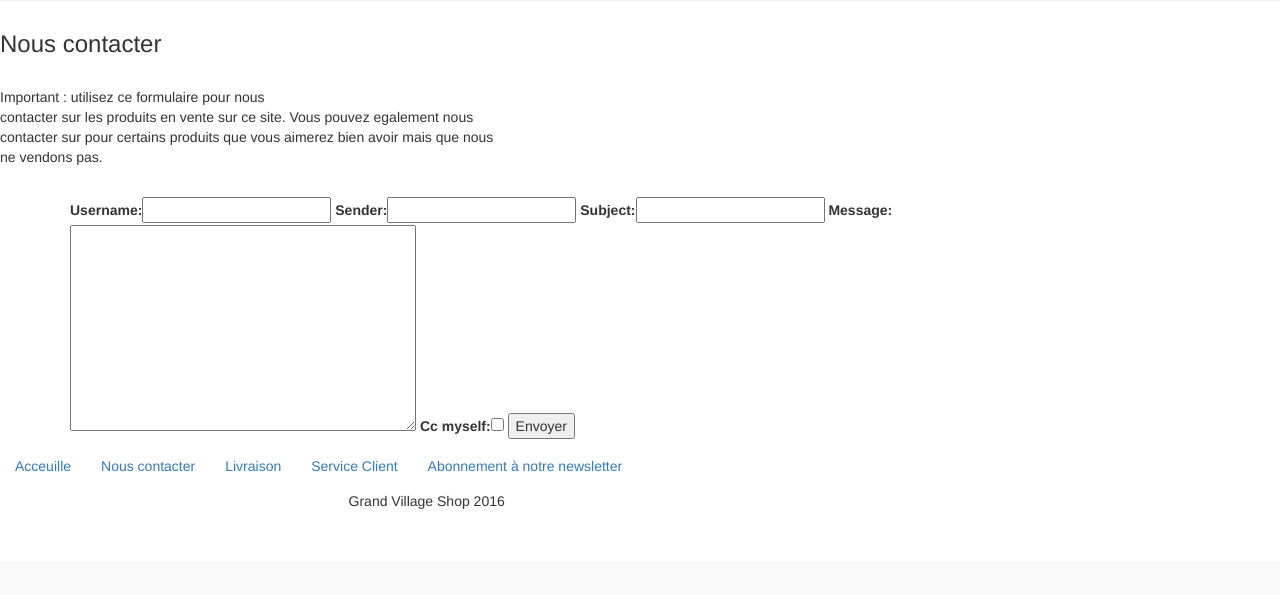
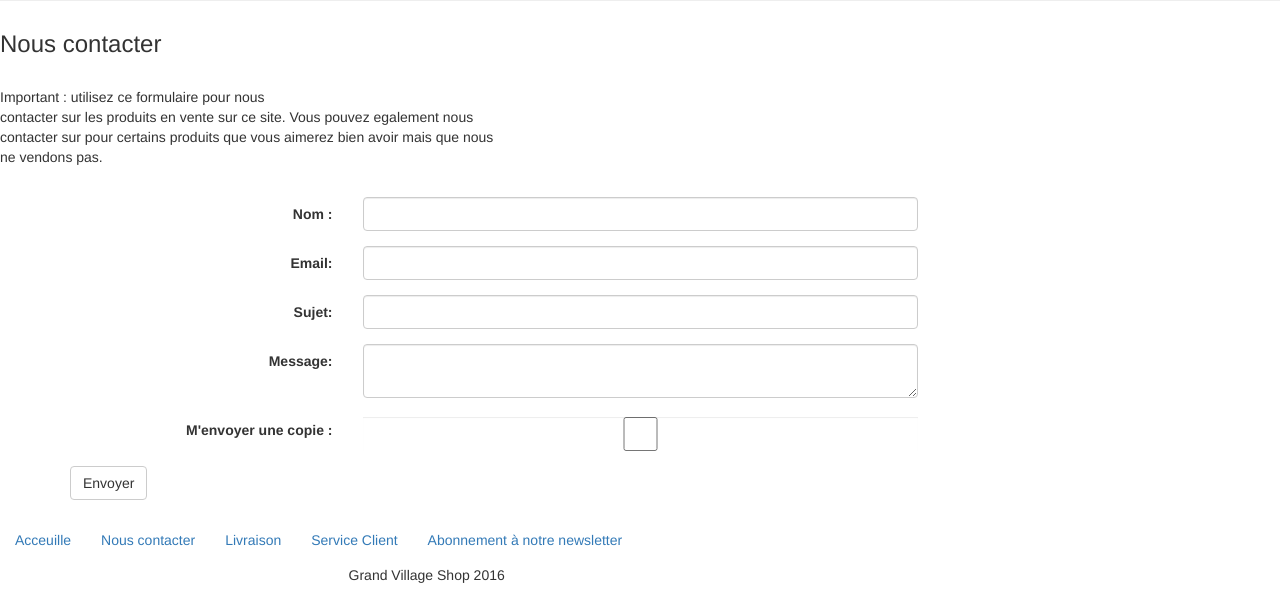
Before and after one commit to cyrildzumts/demosite, a Django app: page /contact/ in a window 1280 px wide. Shown: the part 239-834 px from the top of the page. Before the commit the page ends 748 px from the top, so only its background shows below. Run offline with Django 3.2, Linux system fonts and the light colour scheme; data comes from the database, SQL or seed files in the repository; parts of the project's set-up code (start-up, migrations or seed data) failed here and were passed over; some libraries are stand-ins or nearby versions.

Commit message:
Edit contact form  and  other html to improve the UI

```diff
--- a/catalog/templatetags/catalog_tags.py
+++ b/catalog/templatetags/catalog_tags.py
@@ -6,6 +6,10 @@ register = template.Library()
 
 @register.inclusion_tag("tags/category_list.html")
 def category_list(request_path):
+    """
+    This method returns a list of all the
+    active categories.
+    """
     active_categories = Category.objects.filter(is_active=True)
     return {
             'active_categories': active_categories,
--- a/catalog/templatetags/category_tags.py
+++ b/catalog/templatetags/category_tags.py
@@ -7,11 +7,21 @@ register = template.Library()
 
 @register.simple_tag
 def subcategory(category=None):
+    """
+    By default this method returns the direct
+    root children categories.
+    if category is not None then this method
+    return the subcategory of category
+    """
     return Category.objects.filter(parent=category)
 
 
 @register.simple_tag
 def products_from_cat(category):
+    """
+    This method returns all the product from a
+    given category.
+    """
     return Product.objects.filter(parent=category).order_by('-created_at')
 
 
--- a/catalog/views.py
+++ b/catalog/views.py
@@ -74,7 +74,7 @@ def show_category(request, category_slug):
         # deliver first page
         products = paginator.page(1)
     except EmptyPage:
-        # if page is ou of range (eg. 9999),
+        # if page is out of range (eg. 9999),
         # deliver the last page of results
         products = paginator.page(paginator.num_pages)
     meta_keywords = c.meta_keywords
--- a/contact/templates/contact/contact.html
+++ b/contact/templates/contact/contact.html
@@ -8,9 +8,47 @@ contacter sur pour certains produits que vous aimerez bien avoir mais que nous <
 ne vendons pas.
 </p><br>
 <div class="container">
-    <form class="" action="." method="post">{% csrf_token %}
-        {{ form }}
-        <input type="submit" name="submit" value="Envoyer" />
+    <form class="form-horizontal" action="." method="post">{% csrf_token %}
+        <div class="form-group">
+            <label class="control-label col-sm-3" for="{{form.id_for_label}}">Nom :</label>
+            <div class="col-sm-6">
+                <input type="text" class="form-control" id="{{form.username.id_username}}" name="{{form.username.name}}">
+            </div>
+        </div>
+
+        <div class="form-group">
+          <label class="control-label col-sm-3 text-right" for="{{form.sender.id_for_label}}">Email:</label>
+          <div class="col-sm-6">
+            <input type="email" class="form-control" id="{{form.sender.id_sender}}" name="{{form.sender.name}}">
+          </div>
+        </div>
+        <div class="form-group">
+          <label class="control-label col-sm-3 text-right" for="{{form.subject.id_for_label}}">Sujet:</label>
+          <div class="col-sm-6">
+            <input type="text" class="form-control" id="{{form.subject.id_subject}}" name="{{form.subject.name}}">
+          </div>
+        </div>
+        <div class="form-group">
+          <label class="control-label col-sm-3 text-right" for="{{form.message.id_for_label}}">Message:</label>
+          <div class="col-sm-6">
+            <textarea class="form-control" id="{{form.message.id_message}}" name="{{form.message.name}}"></textarea>
+          </div>
+        </div>
+        <div class="form-group">
+          <label class="control-label col-sm-3 text-right" for="{{form.cc_myself.id_for_label}}">M'envoyer une copie :</label>
+          <div class="col-sm-6">
+            <input type="checkbox" class="form-control" id="{{form.cc_myself.id_cc_myself}}" name="{{form.cc_myself.name}}">
+          </div>
+
+        </div>
+        <div class="form-group">
+
+            <div class="col-sm-6">
+                <button class="btn btn-default" type="submit" name="submit" value="Envoyer" >
+                    Envoyer
+                </button>
+           </div>
+       </div>
     </form>
     <div class="row">
 
```
Also changed, not shown: accounts/templates/registration/login.html (+1 -12 lines), accounts/templates/tags/login_form.html (+4 -20 lines), catalog/templates/tags/product_box_flat.html (+4 -6 lines), 1 other file.
